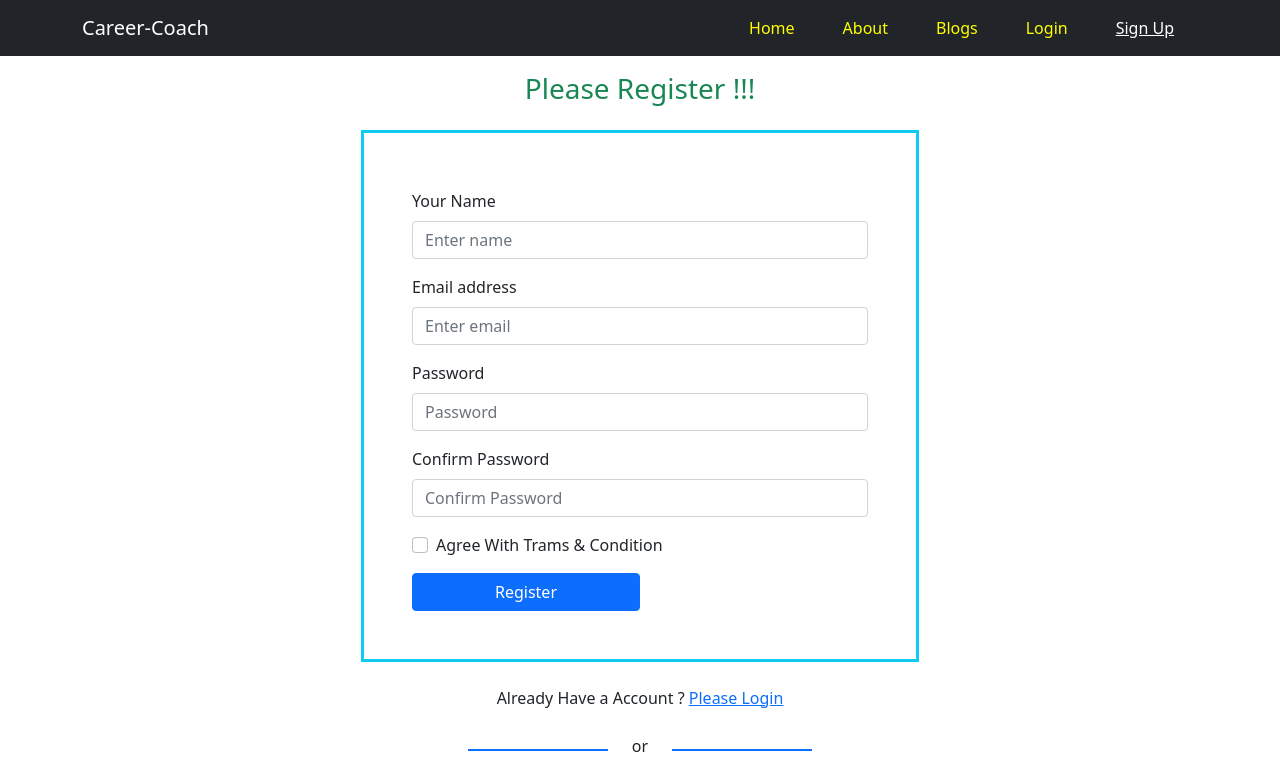
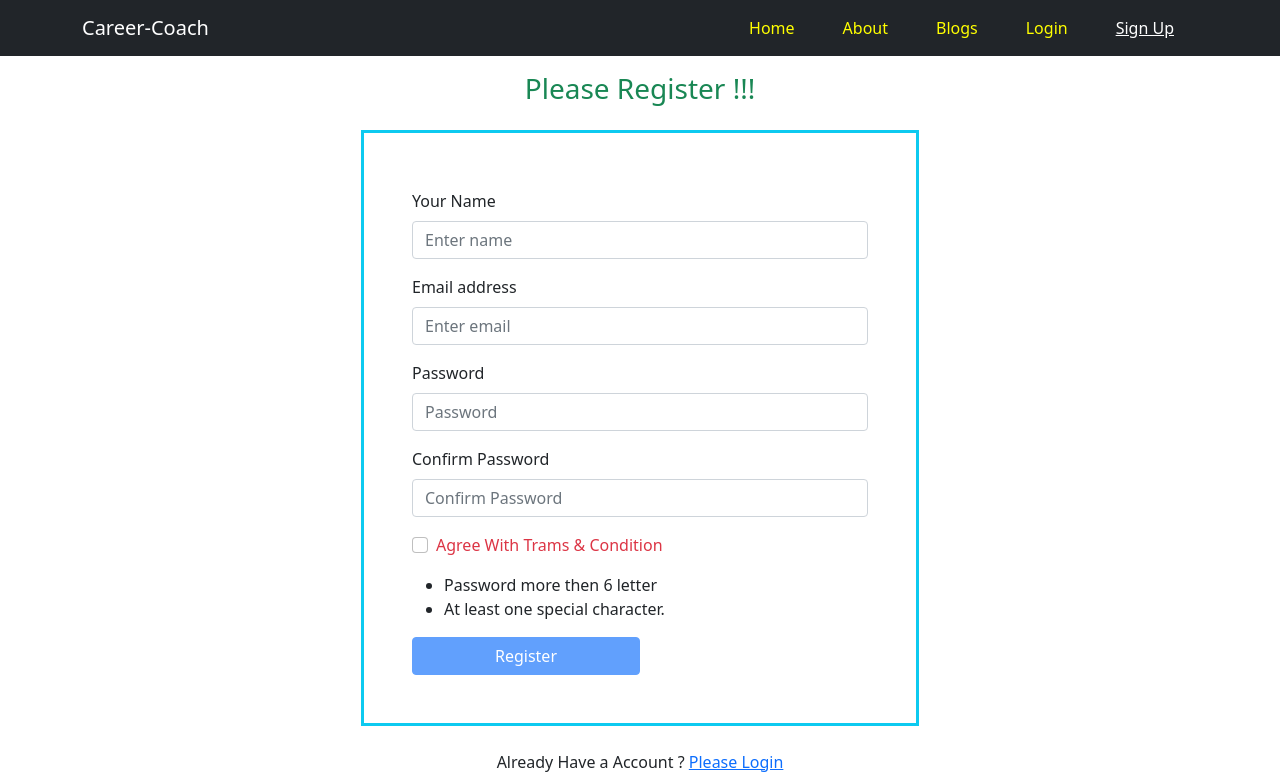
Before and after one commit to rashidul191/career-coach, a React (Create React App) app: page /register in a window 1280 px wide. Shown: the top 780 px of the page. Built offline with nearby package versions, Linux system fonts and the light colour scheme; no server answers; the HTML template or start-up script is replaced by a standard one.

Commit message:
edit readme, login and register file

```diff
--- a/src/Page/Blog/Blog.js
+++ b/src/Page/Blog/Blog.js
@@ -82,9 +82,9 @@ const Blog = () => {
           authentication?
         </h4>
         <p>
-          <span className="text-info">
-            Ans: Even though Firebase is all about great features, there are
-            some downsides to using it. Here are some of them.
+          <span className="text-info">Ans: </span>rewrites Even though Firebase is all
+          about great features, there are some downsides to using it. Here are
+          some of them.
           <ul>
             <li>Authentication System</li>
             <li>Deploy Firebase</li>
@@ -95,16 +95,14 @@ const Blog = () => {
             <li>It runs entirely on Google Cloud</li>
             <li>Doesn’t offer GraphQL APIs as part of the standard setup</li>
             <li>
-                It’s a subdomain from Google so it doesn’t work in many
-                countries{" "}
+              It’s a subdomain from Google so it doesn’t work in many countries{" "}
             </li>
             <li>No options for Enterprise support or dedicated servers</li>
             <li>
-                It’s not open source so it lacks flexibility and customization
-                to adapt its code
+              It’s not open source so it lacks flexibility and customization to
+              adapt its code
             </li>
           </ul>
-          </span>
         </p>
       </div>
     </div>
--- a/src/Page/Home/Banner/Banner.js
+++ b/src/Page/Home/Banner/Banner.js
@@ -1,49 +1,40 @@
 import React, { useState } from "react";
 import { Carousel } from "react-bootstrap";
-import banner1 from "../../../Images/banner/banner-1.png"
-import banner2 from "../../../Images/banner/banner-2.png"
-import banner3 from "../../../Images/banner/banner-3.png"
+import banner1 from "../../../Images/banner/banner-1.png";
+import banner2 from "../../../Images/banner/banner-2.png";
+import banner3 from "../../../Images/banner/banner-3.png";
 
 const Banner = () => {
-    const [index, setIndex] = useState(0);
+  const [index, setIndex] = useState(0);
 
-    const handleSelect = (selectedIndex, e) => {
-      setIndex(selectedIndex);
-    }
+  const handleSelect = (selectedIndex, e) => {
+    setIndex(selectedIndex);
+  };
   return (
     <Carousel activeIndex={index} onSelect={handleSelect}>
       <Carousel.Item>
-        <img
-          className="d-block w-100"
-          src={banner1}
-          alt="First slide"
-        />
+        <img className="d-block w-100" src={banner1} alt="First slide" />
         <Carousel.Caption>
-          <h3>First slide label</h3>
-          <p>Nulla vitae elit libero, a pharetra augue mollis interdum.</p>
+          <h3>Learning that gets you</h3>
+          <p>Skills for your present (and your future). Get started with us.</p>
         </Carousel.Caption>
       </Carousel.Item>
       <Carousel.Item>
-        <img
-          className="d-block w-100"
-          src={banner2}
-          alt="Second slide"
-        />
+        <img className="d-block w-100" src={banner2} alt="Second slide" />
 
         <Carousel.Caption>
-          <h3>Second slide label</h3>
-          <p>Lorem ipsum dolor sit amet, consectetur adipiscing elit.</p>
+          <h3>Change your life</h3>
+          <p>
+            Build yourself up efficiently through all the affordable courses in
+            Dragon Learning.
+          </p>
         </Carousel.Caption>
       </Carousel.Item>
       <Carousel.Item>
-        <img
-          className="d-block w-100"
-          src={banner3}
-          alt="Third slide"
-        />
+        <img className="d-block w-100" src={banner3} alt="Third slide" />
 
         <Carousel.Caption>
-          <h3>Third slide label</h3>
+          <h3>Got stuck? We will always be there for you.</h3>
           <p>
             Praesent commodo cursus magna, vel scelerisque nisl consectetur.
           </p>
--- a/src/Page/Login/Login/Login.js
+++ b/src/Page/Login/Login/Login.js
@@ -1,4 +1,4 @@
-import React, { useRef } from "react";
+import React, { useRef, useState } from "react";
 import { Form, Button } from "react-bootstrap";
 import { ToastContainer, toast } from "react-toastify";
 import "react-toastify/dist/ReactToastify.css";
@@ -13,6 +13,7 @@ import { useNavigate } from "react-router-dom";
 import Loading from "../../Shared/Loading/Loading";
 
 const Login = () => {
+  const [emptyEmailField, setEmptyEmailField] = useState(false);
   const navigate = useNavigate();
   const location = useLocation();
   const emailRef = useRef("");
@@ -35,8 +36,10 @@ const Login = () => {
     if (email) {
       await sendPasswordResetEmail(email);
       toast("Sent email");
+      setEmptyEmailField(false);
     } else {
       toast("please enter email address");
+      setEmptyEmailField(true);
     }
   };
 
@@ -58,9 +61,15 @@ const Login = () => {
         className="w-50 mx-auto border border-3 border-info my-4 p-5"
       >
         <p className="text-danger text-center">{error?.message}</p>
-        <Form.Group className="mb-3" controlId="formBasicEmail">
+
+        <Form.Group className="mb-3 " controlId="formBasicEmail">
           <Form.Label>Email address</Form.Label>
           <Form.Control
+            className={
+              emptyEmailField
+                ? "border border-4 border-warning"
+                : " border-none"
+            }
             ref={emailRef}
             type="email"
             name="email"
--- a/src/Page/Login/Register/Register.js
+++ b/src/Page/Login/Register/Register.js
@@ -1,36 +1,51 @@
-import React from "react";
+import React, { useState } from "react";
 import { Link } from "react-router-dom";
 import { Form, Button } from "react-bootstrap";
 import SocialSignIn from "../SocialSignIn/SocialSignIn";
-import { useCreateUserWithEmailAndPassword } from "react-firebase-hooks/auth";
+import {
+  useCreateUserWithEmailAndPassword,
+  useUpdateProfile,
+} from "react-firebase-hooks/auth";
 import { useNavigate } from "react-router-dom";
 import auth from "../../../firebase.init";
 import Loading from "../../Shared/Loading/Loading";
 
 const Register = () => {
+  const [agree, setAgree] = useState(false);
   const navigate = useNavigate();
   const [createUserWithEmailAndPassword, user, loading, error] =
     useCreateUserWithEmailAndPassword(auth, { sendEmailVerification: true });
+
+  const [updateProfile] = useUpdateProfile(auth);
 
   if (user) {
     navigate("/");
   }
 
   let errorElement;
-  const handleRegisterSubmitForm = (event) => {
+  const handleRegisterSubmitForm = async (event) => {
     event.preventDefault();
 
-    const name = event.target.name.value;
+    const displayName = event.target.name.value;
     const email = event.target.email.value;
     const password = event.target.password.value;
     const confirmPassword = event.target.confirmPassword.value;
 
-    if (password === confirmPassword && password.length > 6) {
-      console.log(name, email, password, confirmPassword);
-      createUserWithEmailAndPassword(email, password);
+    if (
+      password === confirmPassword &&
+      password.length > 6 &&
+      /(?=.*[!@#$%^&*])/.test(password)
+    ) {
+      await createUserWithEmailAndPassword(email, password);
+      await updateProfile({ displayName });
     } else {
       errorElement = (
-        <p className="text-center text-danger">Password more then 6 letter</p>
+        <p className="text-center text-danger">
+          <ul>
+            <li>Password more then 6 letter</li>
+            <li>At least one special character.</li>
+          </ul>
+        </p>
       );
     }
   };
@@ -75,11 +90,29 @@ const Register = () => {
           />
         </Form.Group>
 
-        <Form.Group className="mb-3" controlId="formBasicCheckbox">
-          <Form.Check type="checkbox" label="Agree With Trams & Condition" />
+        <Form.Group
+          className={`mb-3 ${agree ? "text-success" : "text-danger"}`}
+          controlId="formBasicCheckbox"
+        >
+          <Form.Check
+            onClick={() => setAgree(!agree)}
+            type="checkbox"
+            name="terms"
+            label="Agree With Trams & Condition"
+          />
         </Form.Group>
 
-        <Button className="w-50" variant="primary" type="submit">
+        <ul>
+          <li>Password more then 6 letter</li>
+          <li>At least one special character.</li>
+        </ul>
+
+        <Button
+          disabled={!agree}
+          className="w-50"
+          variant="primary"
+          type="submit"
+        >
           Register
         </Button>
       </Form>
--- a/src/Page/Shared/Footer/Footer.js
+++ b/src/Page/Shared/Footer/Footer.js
@@ -1,19 +1,11 @@
 import React from "react";
-// import { Nav } from "react-bootstrap";
 
 const Footer = () => {
   const currentYear = new Date().getFullYear();
   return (
     <div className="text-center py-5 mt-5 bg-dark">
       <p className="text-info">
-        copyright &copy; {currentYear}{" "}
-        {/* <Nav.Link
-          className="text-warning"
-          target="_blank"
-          href="https://github.com/rashidul191"
-        >
-          Rashidul
-        </Nav.Link>{" "} */}
+        copyright &copy; {currentYear} Rashidul
       </p>
     </div>
   );
```
Also changed, not shown: firebase.json (added), 2 other files (tests, documents, lock files or other folders). Lines whose indentation alone changed are shown as unchanged.
